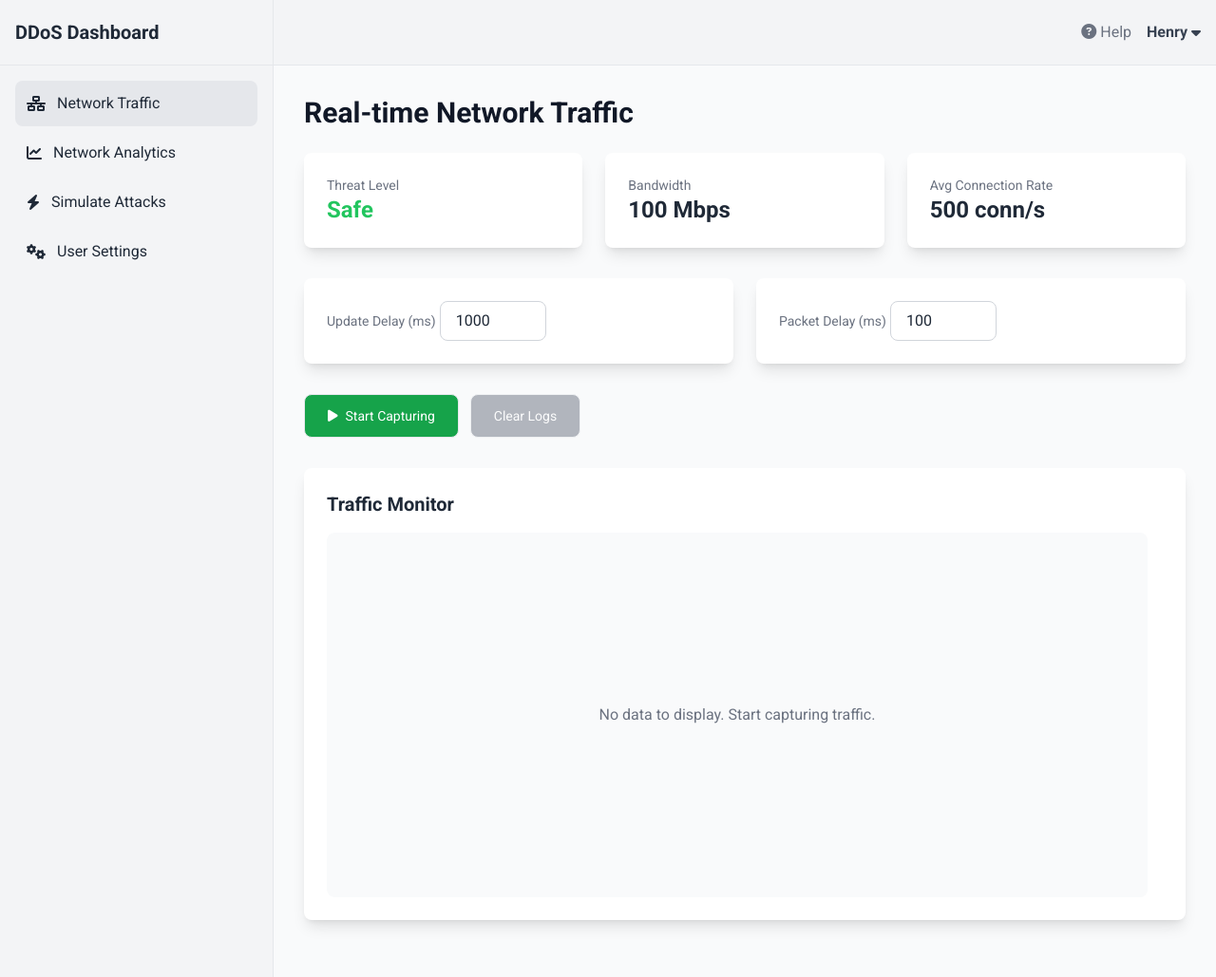
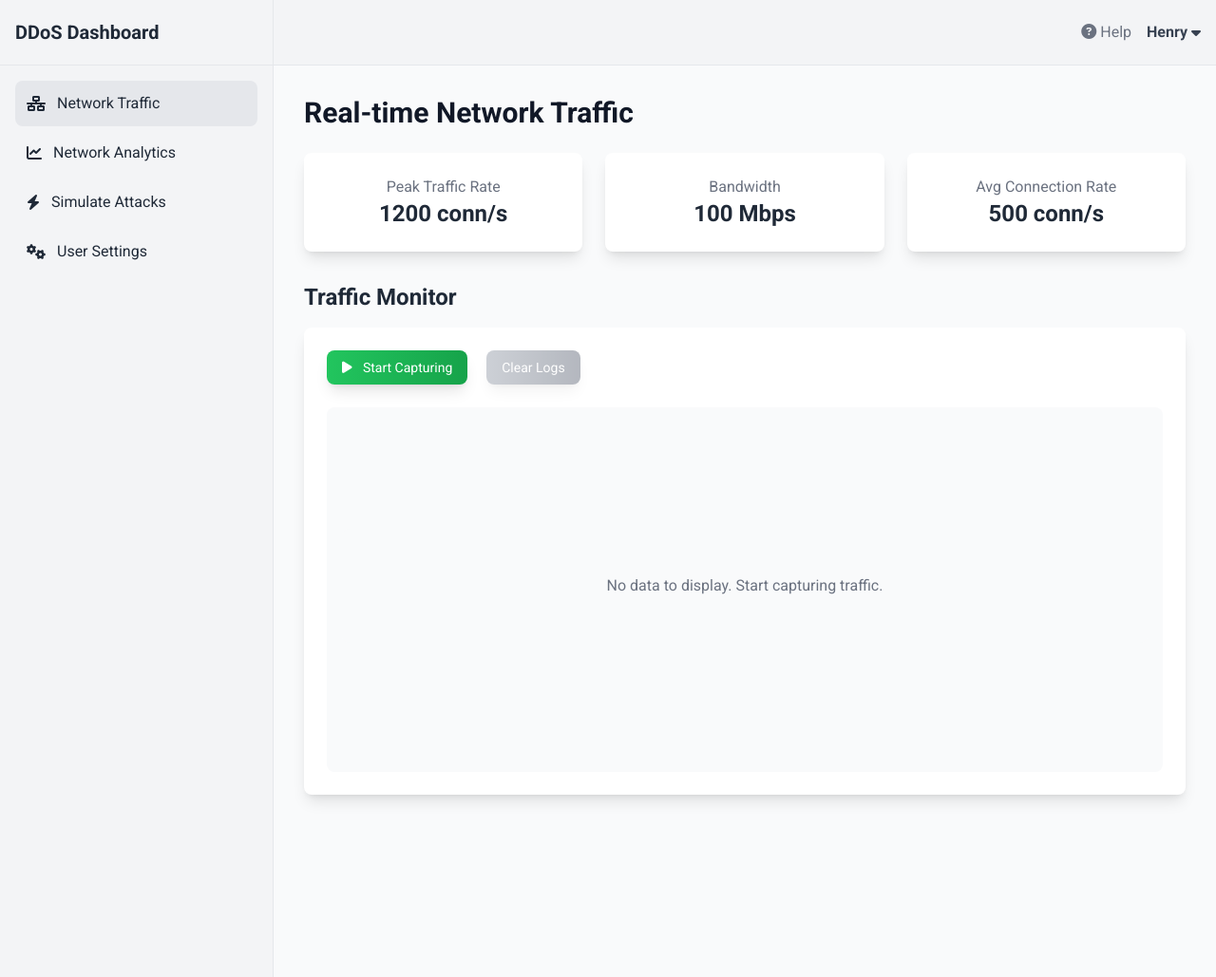
Before and after one commit to henry-jacq/ddos-detection, a Flask app: page /u/dashboard in a window 1280 px wide. Shown: the whole page at 95% size. Run offline with Flask 3, Linux system fonts and the light colour scheme; some libraries are stand-ins or nearby versions.

Commit message:
feat: redesign network traffic UI for improved data presentation and user interaction

```diff
--- a/server/app/templates/index.html
+++ b/server/app/templates/index.html
@@ -6,66 +6,39 @@
 <h2 class="text-3xl font-bold text-gray-900 mb-6">Real-time Network Traffic</h2>
 
 <!-- Stats Section -->
-<div class="grid grid-cols-1 sm:grid-cols-2 lg:grid-cols-3 gap-6 mb-8">
-    <div class="bg-white rounded-lg shadow-lg p-6 flex justify-between items-center">
-        <div>
-            <p class="text-sm text-gray-500">Threat Level</p>
-            <h3 id="threat-level" class="text-2xl font-semibold text-green-500">Safe</h3>
+<div class="grid grid-cols-1 sm:grid-cols-3 gap-6 mb-8">
+    <div class="bg-white rounded-lg shadow-lg p-6 flex flex-col justify-center items-center">
+        <p class="text-gray-500">Peak Traffic Rate</p>
+        <h3 id="peak-traffic-rate" class="text-2xl font-bold">1200 conn/s</h3>
     </div>
+    <div class="bg-white rounded-lg shadow-lg p-6 flex flex-col justify-center items-center">
+        <p class="text-gray-500">Bandwidth</p>
+        <h3 id="bandwidth" class="text-2xl font-bold">100 Mbps</h3>
     </div>
-    <div class="bg-white rounded-lg shadow-lg p-6 flex justify-between items-center">
-        <div>
-            <p class="text-sm text-gray-500">Bandwidth</p>
-            <h3 id="bandwidth" class="text-2xl font-semibold">100 Mbps</h3>
-        </div>
-    </div>
-    <div class="bg-white rounded-lg shadow-lg p-6 flex justify-between items-center">
-        <div>
-            <p class="text-sm text-gray-500">Avg Connection Rate</p>
-            <h3 id="avg-connection-rate" class="text-2xl font-semibold">500 conn/s</h3>
-        </div>
+    <div class="bg-white rounded-lg shadow-lg p-6 flex flex-col justify-center items-center">
+        <p class="text-gray-500">Avg Connection Rate</p>
+        <h3 id="avg-connection-rate" class="text-2xl font-bold">500 conn/s</h3>
     </div>
 </div>
 
-<!-- Update and Packet Delay Controls -->
-<div class="grid grid-cols-1 sm:grid-cols-2 gap-6 mb-8">
-    <div class="bg-white rounded-lg shadow-lg p-6 flex justify-between items-center">
-        <div>
-            <label for="updateDelayInput" class="text-sm text-gray-500">Update Delay (ms)</label>
-            <input type="number" id="updateDelayInput" value="1000" min="100"
-                class="w-full md:w-28 border border-gray-300 rounded-lg px-4 py-2 text-gray-800 focus:outline-none focus:ring-2 focus:ring-blue-500 transition-all">
-        </div>
-    </div>
-    <div class="bg-white rounded-lg shadow-lg p-6 flex justify-between items-center">
-        <div>
-            <label for="packetDelayInput" class="text-sm text-gray-500">Packet Delay (ms)</label>
-            <input type="number" id="packetDelayInput" value="100" min="50"
-                class="w-full md:w-28 border border-gray-300 rounded-lg px-4 py-2 text-gray-800 focus:outline-none focus:ring-2 focus:ring-blue-500 transition-all">
-        </div>
-    </div>
-</div>
-
+<!-- Traffic Details List -->
+<h3 class="text-2xl font-semibold mb-4">Traffic Monitor</h3>
+<div class="bg-white rounded-lg shadow-lg p-6">
     <!-- Action Buttons -->
-<div class="flex justify-between items-center mb-8">
-    <div class="flex space-x-3">
+    <div class="space-x-4 mb-6">
         <button id="captureButton"
-            class="text-sm border rounded-lg px-6 py-3 bg-green-600 text-white transition-all flex items-center space-x-2">
-            <i class="fas fa-play"></i><span>Start Capturing</span>
+            class="text-sm px-4 py-2 bg-gradient-to-r from-green-500 to-green-600 text-white rounded-lg shadow-lg hover:from-green-600 hover:to-green-700 transition-all duration-200 transform">
+            <i class="fas fa-play mr-2"></i> Start Capturing
         </button>
         <button id="clearLogsButton"
-            class="text-sm border rounded-lg px-6 py-3 bg-gray-500 text-white hover:bg-gray-600 focus:ring-2 focus:ring-gray-300 transition-all disabled:opacity-50"
+            class="text-sm px-4 py-2 bg-gradient-to-r from-gray-400 to-gray-500 text-white rounded-lg shadow-lg hover:from-gray-500 hover:to-gray-600 focus:ring-2 focus:ring-offset-2 focus:ring-gray-400 transition-all duration-200 transform disabled:opacity-50 disabled:cursor-not-allowed"
             disabled>
             Clear Logs
         </button>
     </div>
-</div>
-
-<!-- Traffic Details List -->
-<div class="bg-white rounded-lg shadow-lg p-6">
-    <h3 class="text-xl font-semibold mb-4">Traffic Monitor</h3>
-    <div id="traffic-list" class="space-y-4 overflow-y-auto h-96 pr-4 rounded-lg text-gray-700">
+    <div id="traffic-list" class="space-y-4 overflow-y-auto h-96 pr-4 rounded-lg text-gray-700 bg-gray-50 p-4">
         <div id="start-capture-message"
-            class="text-center text-gray-500 bg-gray-50 p-12 rounded-lg m-auto h-full flex items-center justify-center">
+            class="text-center text-gray-500 bg-gray-50 py-12 rounded-lg flex items-center justify-center mt-28">
             No data to display. Start capturing traffic.
         </div>
     </div>
@@ -78,27 +51,13 @@
 <script>
     let socket = null;
     let capturing = false;
-    let updateDelay = 1000; // Default update delay (ms)
-    let packetDelay = 100; // Default delay between packets (ms)
-    let trafficQueue = []; // Queue to store emitted traffic packets
-    let currentPacketIndex = 0; // Track current packet to be displayed
+    let trafficQueue = [];
+    let currentPacketIndex = 0;
 
     const trafficList = document.getElementById('traffic-list');
     const startCaptureMessage = document.getElementById('start-capture-message');
     const captureButton = document.getElementById('captureButton');
     const clearLogsButton = document.getElementById('clearLogsButton');
-    const updateDelayInput = document.getElementById('updateDelayInput');
-    const packetDelayInput = document.getElementById('packetDelayInput');
-
-    // Listen to change in update delay input
-    updateDelayInput.addEventListener('input', () => {
-        updateDelay = parseInt(updateDelayInput.value) || 1000; // Ensure it's a valid number
-    });
-
-    // Listen to change in packet delay input
-    packetDelayInput.addEventListener('input', () => {
-        packetDelay = parseInt(packetDelayInput.value) || 100; // Ensure it's a valid number
-    });
 
     captureButton.addEventListener('click', () => {
         capturing = !capturing;
@@ -108,34 +67,37 @@
     clearLogsButton.addEventListener('click', () => {
         trafficList.innerHTML = '';
         trafficList.appendChild(startCaptureMessage);
-        trafficQueue = []; // Reset the traffic data
+        trafficQueue = [];
         currentPacketIndex = 0;
-        clearLogsButton.disabled = true; // Disable the button again after clearing
+        clearLogsButton.disabled = true;
     });
 
     function toggleCapture() {
         if (capturing) {
             socket = io();
-            captureButton.classList.replace('bg-green-600', 'bg-red-600');
-            captureButton.querySelector('i').classList.remove('fa-play');
-            captureButton.querySelector('i').classList.add('fa-stop');
-            captureButton.querySelector('span').textContent = 'Stop Capturing';
+            captureButton.classList.remove('from-green-500', 'to-green-600');
+            captureButton.classList.remove('hover:from-green-600', 'hover:to-green-700');
+            captureButton.classList.add('from-red-500', 'to-red-600', 'focus:ring-red-400');
+            captureButton.classList.add('hover:from-red-600', 'hover:to-red-700');
+            captureButton.innerHTML = `<i class="fas fa-stop mr-2"></i> Stop Capturing`;
 
             socket.on('network_traffic', (data) => {
                 startCaptureMessage.remove();
-                // Add data to the queue
-                trafficQueue.unshift(data); // Prepend data to the queue
-                processTrafficQueue(); // Process the queue with delay
+                trafficQueue.unshift(data);
+                processTrafficQueue();
             });
         } else {
-            captureButton.classList.replace('bg-red-600', 'bg-green-600');
-            captureButton.querySelector('i').classList.remove('fa-stop');
-            captureButton.querySelector('i').classList.add('fa-play');
-            captureButton.querySelector('span').textContent = 'Start Capturing';
+            captureButton.classList.remove('from-red-500', 'to-red-600');
+            captureButton.classList.remove('hover:from-red-600', 'hover:to-red-700');
+            captureButton.classList.add('from-green-500', 'to-green-600', 'focus:ring-green-400');
+            captureButton.classList.add('hover:from-green-600', 'hover:to-green-700');
+            captureButton.innerHTML = `<i class="fas fa-play mr-2"></i> Start Capturing`;
+
+            if (socket) {
                 socket.disconnect();
                 socket = null;
+            }
 
-            // Enable "Clear Logs" button after stopping capture if there is data
             if (trafficQueue.length > 0) {
                 clearLogsButton.disabled = false;
             }
@@ -144,30 +106,36 @@
 
     function processTrafficQueue() {
         if (currentPacketIndex < trafficQueue.length) {
-            // Delay the update of traffic data based on the update delay
-            setTimeout(() => {
             displayTrafficData(trafficQueue[currentPacketIndex]);
             currentPacketIndex++;
-                processTrafficQueue(); // Continue processing the queue with delay
-            }, updateDelay);
         }
     }
 
     function displayTrafficData(packet) {
-        let data = packet.data;
+        const data = packet.data;
         const trafficItem = document.createElement('div');
-        trafficItem.className = 'bg-gray-100 p-4 rounded-lg shadow-sm text-sm border border-gray-200';
+        trafficItem.className = 'bg-white p-6 rounded-lg shadow-lg text-sm border border-gray-200 mb-4';
+
         trafficItem.innerHTML = `
-            <strong>Timestamp:</strong> ${new Date(data.timestamp * 1000).toLocaleString()}<br>
-            <strong>Source IP:</strong> ${data.src_ip}<br>
-            <strong>Destination IP:</strong> ${data.dst_ip}<br>
-            <strong>Protocol:</strong> ${data.protocol}<br>
-            <strong>Packet length:</strong> ${data.packet_length} bytes
+        <div class="flex items-center space-x-4 mb-2">
+            <p class="text-gray-500"><strong>Timestamp:</strong> ${new Date(data.timestamp * 1000).toLocaleString()}</p>
+        </div>
+        <div class="flex items-center space-x-4 mb-2">
+            <p class="text-gray-600"><strong>Source IP:</strong> ${data.src_ip}</p>
+        </div>
+        <div class="flex items-center space-x-4 mb-2">
+            <p class="text-gray-600"><strong>Destination IP:</strong> ${data.dst_ip}</p>
+        </div>
+        <div class="flex items-center space-x-4 mb-2">
+            <p class="text-gray-600"><strong>Protocol:</strong> ${data.protocol}</p>
+        </div>
+        <div class="flex items-center space-x-4">
+            <p class="text-gray-600"><strong>Packet Length:</strong> ${data.packet_length} bytes</p>
+        </div>
     `;
+
         trafficList.insertBefore(trafficItem, trafficList.firstChild);
+    }
 
-        // Delay the display of the next packet based on the packet delay
-        setTimeout(() => { }, packetDelay);
-    }
 </script>
 {% endblock %}
```
Lines whose indentation alone changed are shown as unchanged.
